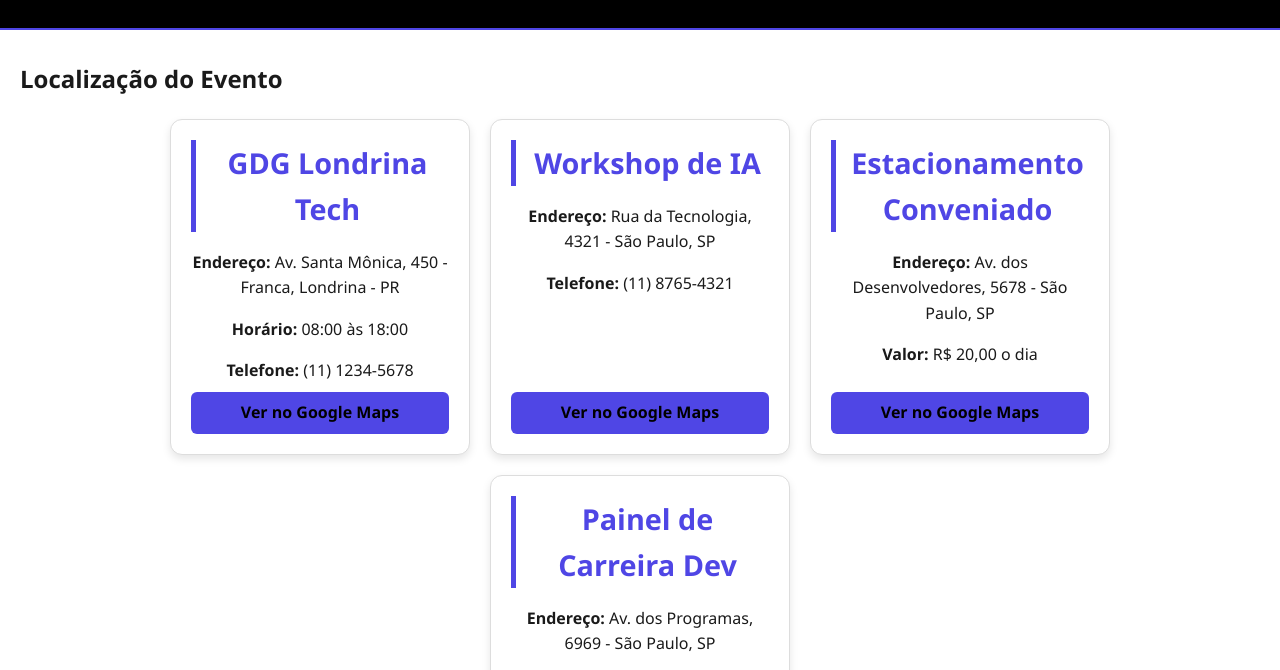
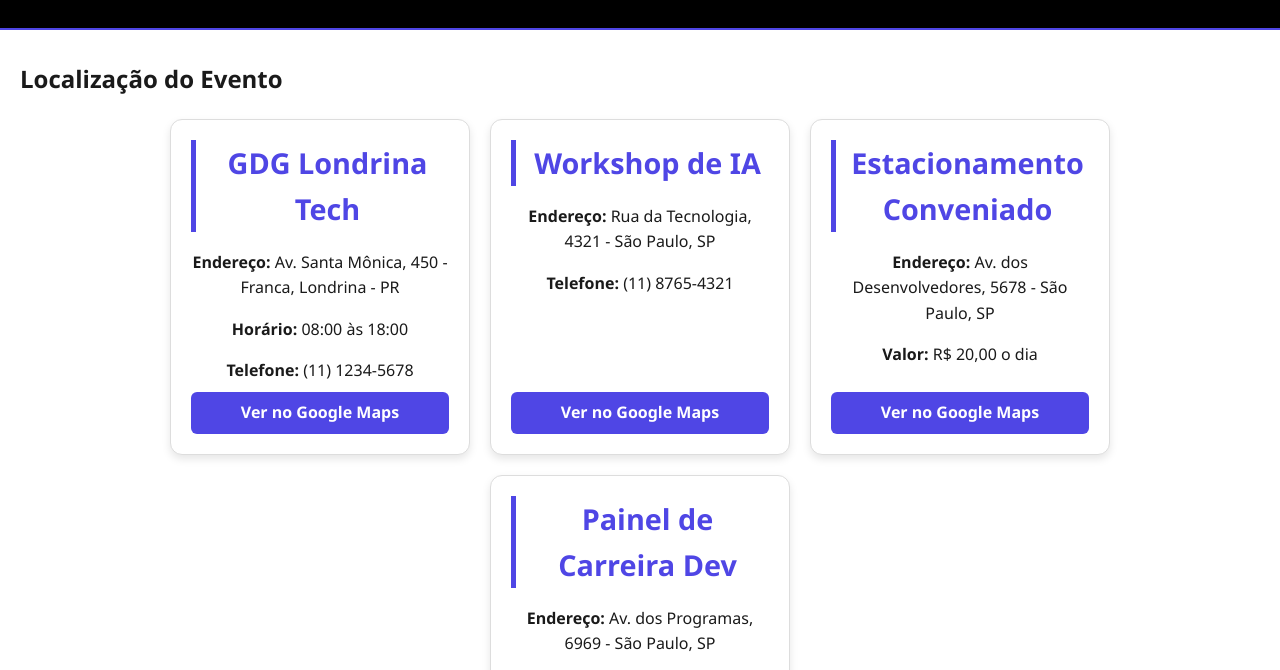
Before and after one commit to SrLinku/Projeto-Eventos, a plain HTML site: page localizacao.html in a window 1280 px wide. Shown: the part 105-775 px from the top of the page. Drawn offline with Linux system fonts and the light colour scheme.

Commit message:
Cor do botão

```diff
--- a/css/style.css
+++ b/css/style.css
@@ -257,7 +257,7 @@
 
 .btn {
   background-color: var(--accent-color);
-  color: #000;
+  color: white;
   padding: 12px 20px;
   font-weight: bold;
   text-decoration: none;
@@ -405,7 +405,6 @@
   margin-top: auto;
   padding: 8px 16px;
   background-color: var(--accent-color);
-  color: #000;
   border-radius: 6px;
   text-decoration: none;
   transition: background-color 0.3s;
```
